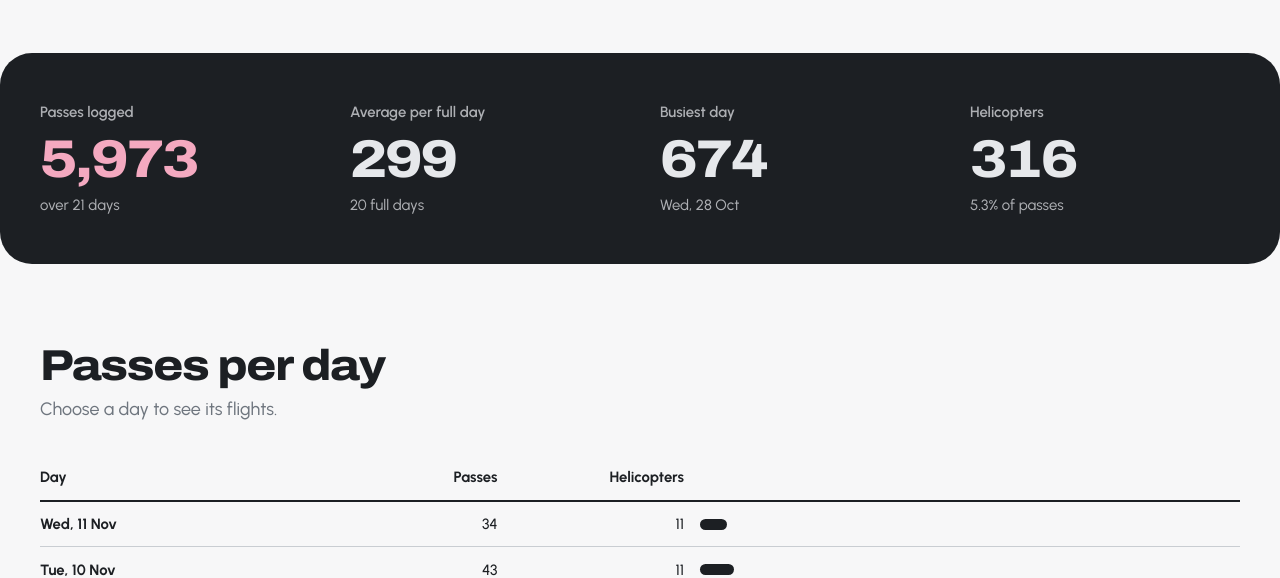
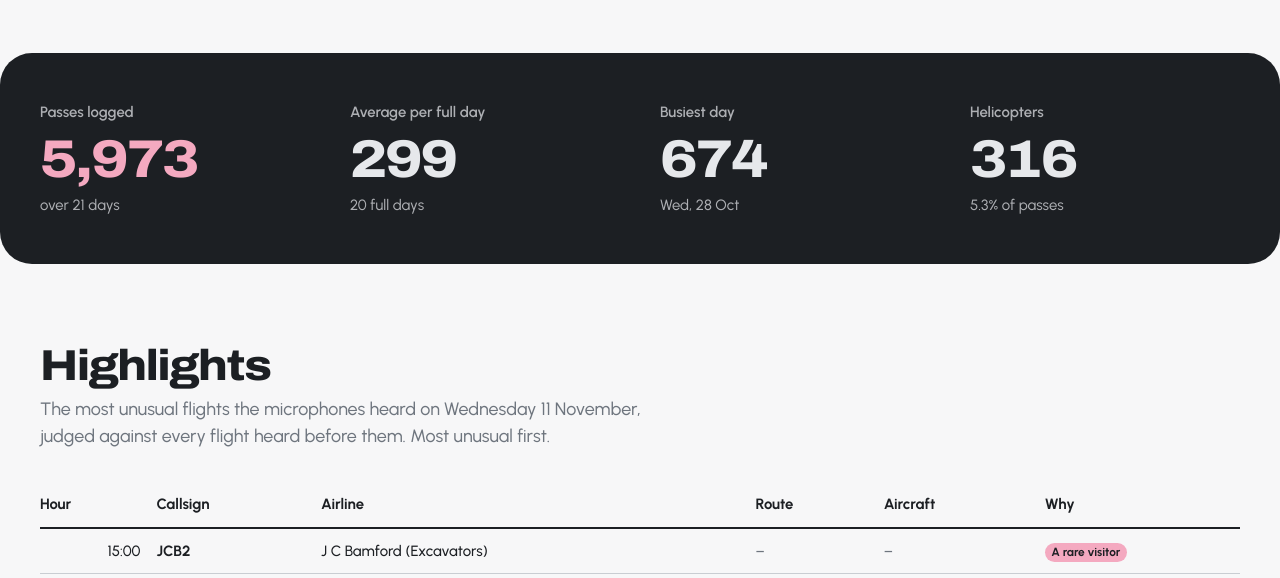
Before and after one commit to sappleyard/flight-passes, a plain HTML site: page index.html in a window 1280 px wide. Shown: the part 379-957 px from the top of the page. Drawn offline with Linux system fonts and the light colour scheme.

Commit message:
Passes to 2026-11-11

```diff
--- a/data/outlook.json
+++ b/data/outlook.json
@@ -1 +1 @@
-{"generated": "2026-11-12", "days": [{"date": "2026-11-12", "passes": 650, "low": 623, "high": 675, "wind": "N 14 km/h", "weather": "Cloudy"}, {"date": "2026-11-13", "passes": 641, "low": 601, "high": 681, "wind": "W 6 km/h", "weather": "Clear"}, {"date": "2026-11-14", "passes": 260, "low": 59, "high": 478, "wind": "SE 7 km/h", "weather": "Cloudy"}, {"date": "2026-11-15", "passes": 501, "low": 171, "high": 642, "wind": "S 13 km/h", "weather": "Drizzle"}, {"date": "2026-11-16", "passes": 634, "low": 478, "high": 677, "wind": "NW 6 km/h", "weather": "Cloudy"}, {"date": "2026-11-17", "passes": 352, "low": 43, "high": 629, "wind": "NE 10 km/h", "weather": "Drizzle"}, {"date": "2026-11-18", "passes": 605, "low": 48, "high": 669, "wind": "SE 4 km/h", "weather": "Cloudy"}, {"date": "2026-11-19", "passes": 534, "low": 37, "high": 666, "wind": "NE 8 km/h", "weather": "Cloudy"}, {"date": "2026-11-20", "passes": 606, "low": 45, "high": 669, "wind": "S 9 km/h", "weather": "Drizzle"}, {"date": "2026-11-21", "passes": 454, "low": 44, "high": 663, "wind": "SW 17 km/h", "weather": "Drizzle"}]}
+{"generated": "2026-11-12", "days": [{"date": "2026-11-12", "passes": 650, "low": 625, "high": 674, "wind": "N 14 km/h", "weather": "Cloudy"}, {"date": "2026-11-13", "passes": 641, "low": 603, "high": 680, "wind": "W 6 km/h", "weather": "Clear"}, {"date": "2026-11-14", "passes": 274, "low": 72, "high": 488, "wind": "SE 7 km/h", "weather": "Cloudy"}, {"date": "2026-11-15", "passes": 524, "low": 308, "high": 654, "wind": "S 13 km/h", "weather": "Drizzle"}, {"date": "2026-11-16", "passes": 633, "low": 453, "high": 677, "wind": "NW 6 km/h", "weather": "Cloudy"}, {"date": "2026-11-17", "passes": 367, "low": 44, "high": 658, "wind": "NE 10 km/h", "weather": "Drizzle"}, {"date": "2026-11-18", "passes": 603, "low": 57, "high": 669, "wind": "SE 4 km/h", "weather": "Cloudy"}, {"date": "2026-11-19", "passes": 534, "low": 38, "high": 665, "wind": "NE 8 km/h", "weather": "Cloudy"}, {"date": "2026-11-20", "passes": 604, "low": 42, "high": 668, "wind": "S 9 km/h", "weather": "Drizzle"}, {"date": "2026-11-21", "passes": 450, "low": 45, "high": 661, "wind": "SW 17 km/h", "weather": "Drizzle"}]}
--- a/index.html
+++ b/index.html
@@ -24,6 +24,19 @@
     </section>
 
     <dl class="stats" id="stats" aria-live="polite"></dl>
+
+    <section class="section" aria-labelledby="highlights-title" id="highlights" hidden>
+      <h2 class="section__title" id="highlights-title">Highlights</h2>
+      <p class="section__note" id="highlights-note"></p>
+      <div class="scroll">
+        <table class="highlights">
+          <thead>
+            <tr><th scope="col">Hour</th><th scope="col">Callsign</th><th scope="col">Airline</th><th scope="col">Route</th><th scope="col">Aircraft</th><th scope="col">Why</th></tr>
+          </thead>
+          <tbody id="highlight-rows"></tbody>
+        </table>
+      </div>
+    </section>
 
     <section class="section" aria-labelledby="by-day">
       <h2 class="section__title" id="by-day">Passes per day</h2>
--- a/passes.js
+++ b/passes.js
@@ -82,6 +82,19 @@ function drawTop(id, entries) {
   $(id).replaceChildren(...entries.slice(0, 8).map(([name, n]) =>
     el("tr", {}, el("td", { textContent: name }),
       el("td", { className: "num", textContent: number(n) }))));
+}
+
+// A highlight is [hour, callsign, airline, origin, destination, aircraft, why].
+function drawHighlights(h) {
+  if (!h || !h.flights || !h.flights.length) return;
+  $("highlights-note").textContent = `The most unusual flights the microphones heard on ${
+    dayName(h.date, { weekday: "long", day: "numeric", month: "long" })}, judged against every flight heard before them. Most unusual first.`;
+  $("highlight-rows").replaceChildren(...h.flights.map(([hour, callsign, airline, from, to, aircraft, why]) =>
+    el("tr", {},
+      cell(hour, "num nowrap"), cell(callsign, "callsign"), cell(airline),
+      cell(from && to ? `${from} → ${to}` : ""), cell(aircraft),
+      el("td", { className: "nowrap" }, el("span", { className: "tag tag--why", textContent: why })))));
+  $("highlights").hidden = false;
 }
 
 // --- The flight table -----------------------------------------------------------------------
@@ -183,6 +196,7 @@ async function start() {
 
   drawStats(rows, days, counts);
   drawDays(rows, days, counts);
+  drawHighlights(data.highlights);
   drawTop("top-airlines", tally(rows, (r) => r[3]));
   drawTop("top-aircraft", tally(rows, (r) => r[6]));
   drawTop("top-routes", tally(rows, (r) => (r[4] && r[5] ? `${r[4]} → ${r[5]}` : "")));
--- a/style.css
+++ b/style.css
@@ -182,6 +182,7 @@ th[aria-sort="descending"] button::after { content: " ↓"; color: var(--gill);
 .days a:hover { color: var(--gill); }
 .bar-cell { width: 45%; min-width: 7rem; }
 .bar { display: block; height: 0.7rem; min-width: 1px; background: var(--graphite); border-radius: 999px; }
+.tag.tag--why { margin-left: 0; }
 .tag {
   display: inline-block;
   margin-left: 0.4rem;
```
Also changed, not shown: data/passes.json.
